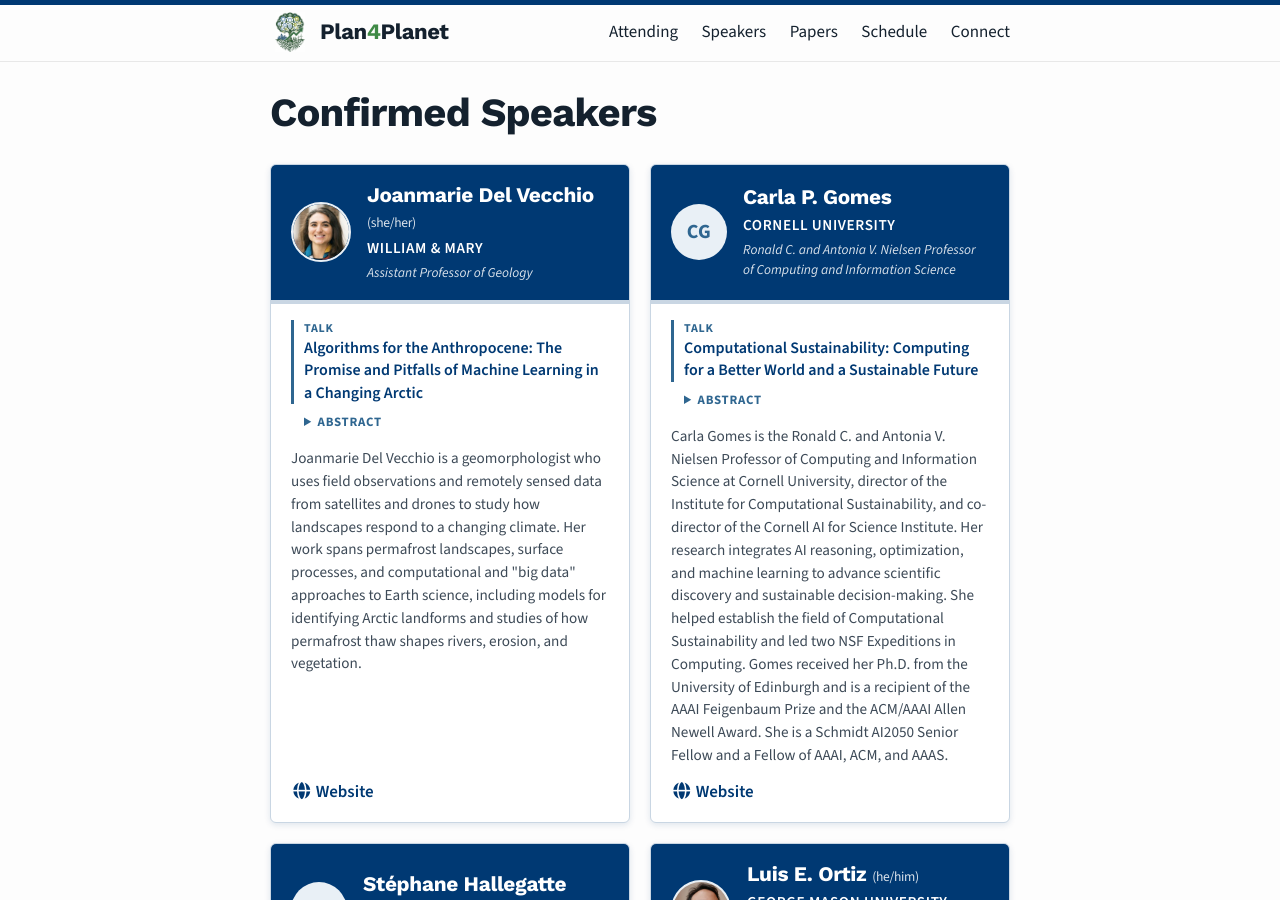
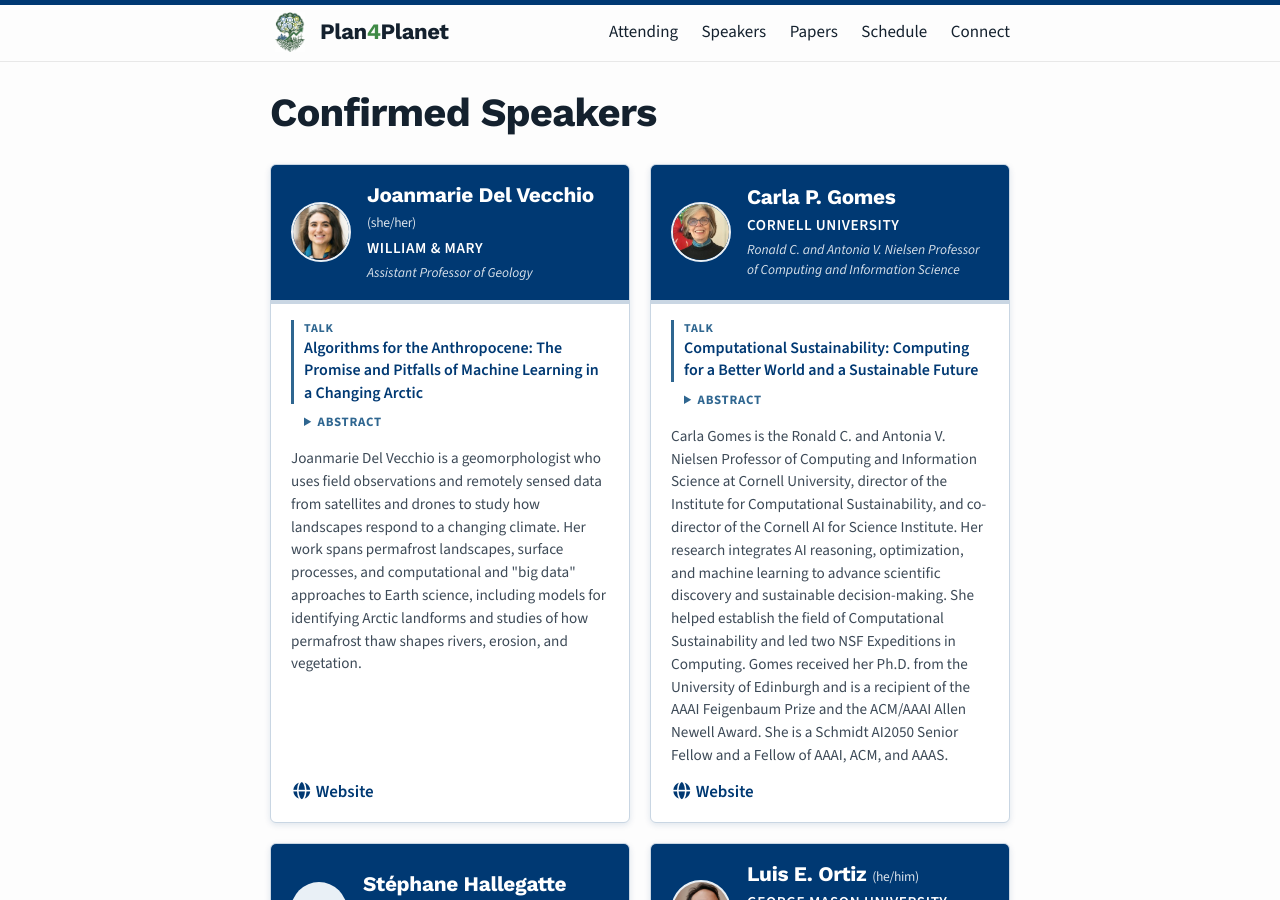
Before and after one commit to plan4planet/plan4planet.github.io, a Jekyll site: the page built from pages/speakers.md, in a window 1280 px wide and 900 px high. Built offline with Jekyll 4.4.1, drawn with Linux system fonts in a browser that asks for light colours; nearby versions of some CDN libraries.

Commit message:
content: Carla Gomes's photo on her speaker card

```diff
--- a/pages/speakers.md
+++ b/pages/speakers.md
@@ -30,7 +30,7 @@ description: "Invited speakers at the AAAI Fall Symposium on Planning for a Bett
   </article>
   <article class="speaker-card">
     <header class="speaker-card-header">
-      <span class="speaker-initials" aria-hidden="true">CG</span>
+      <img class="speaker-photo" src="{{ '/assets/images/speakers/carla-gomes.jpg' | relative_url }}" alt="Carla P. Gomes" width="56" height="56">
       <div>
         <h3>Carla P. Gomes</h3>
         <p class="speaker-affiliation">Cornell University</p>
```
Also changed, not shown: assets/images/speakers/carla-gomes.jpg (added).
